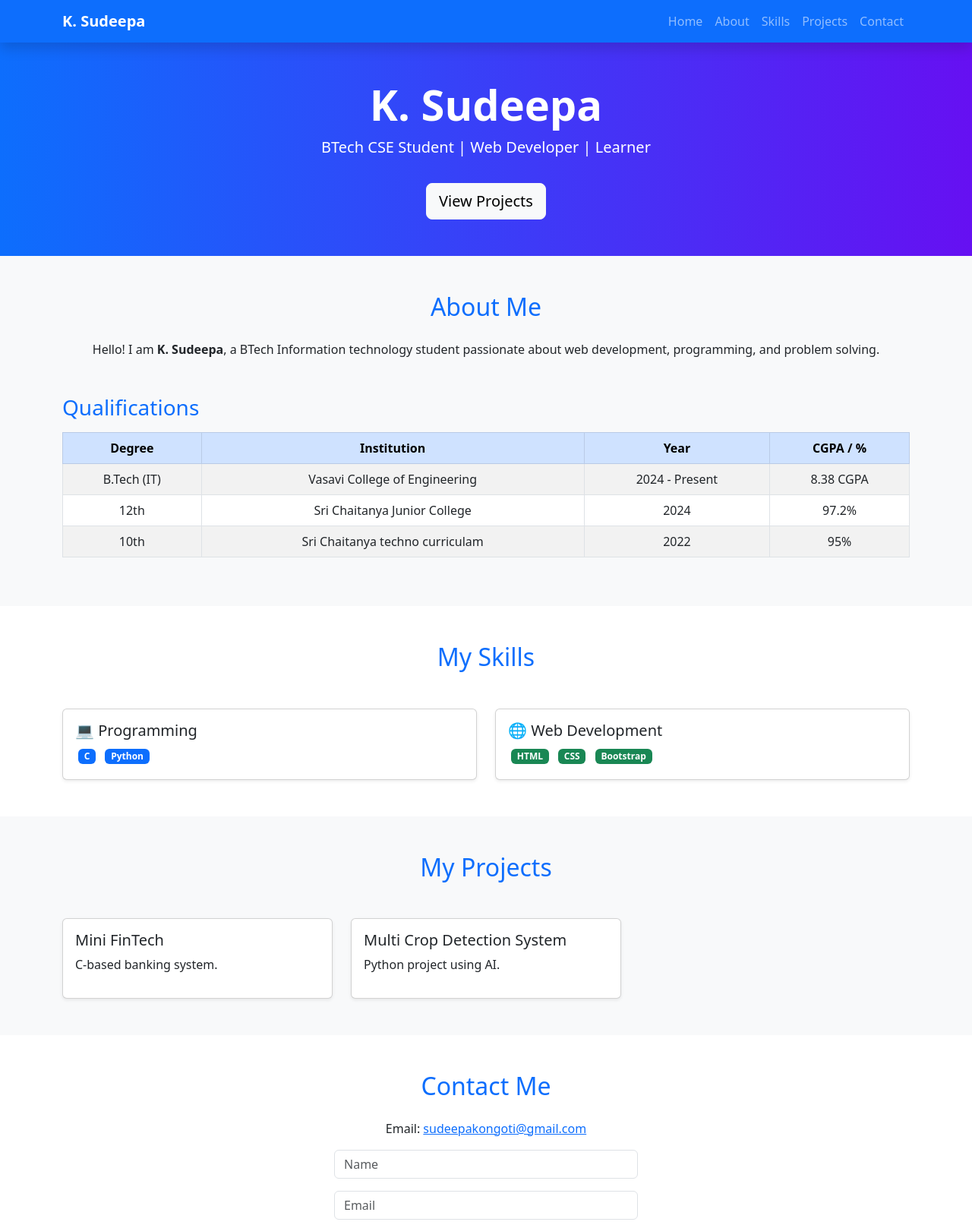
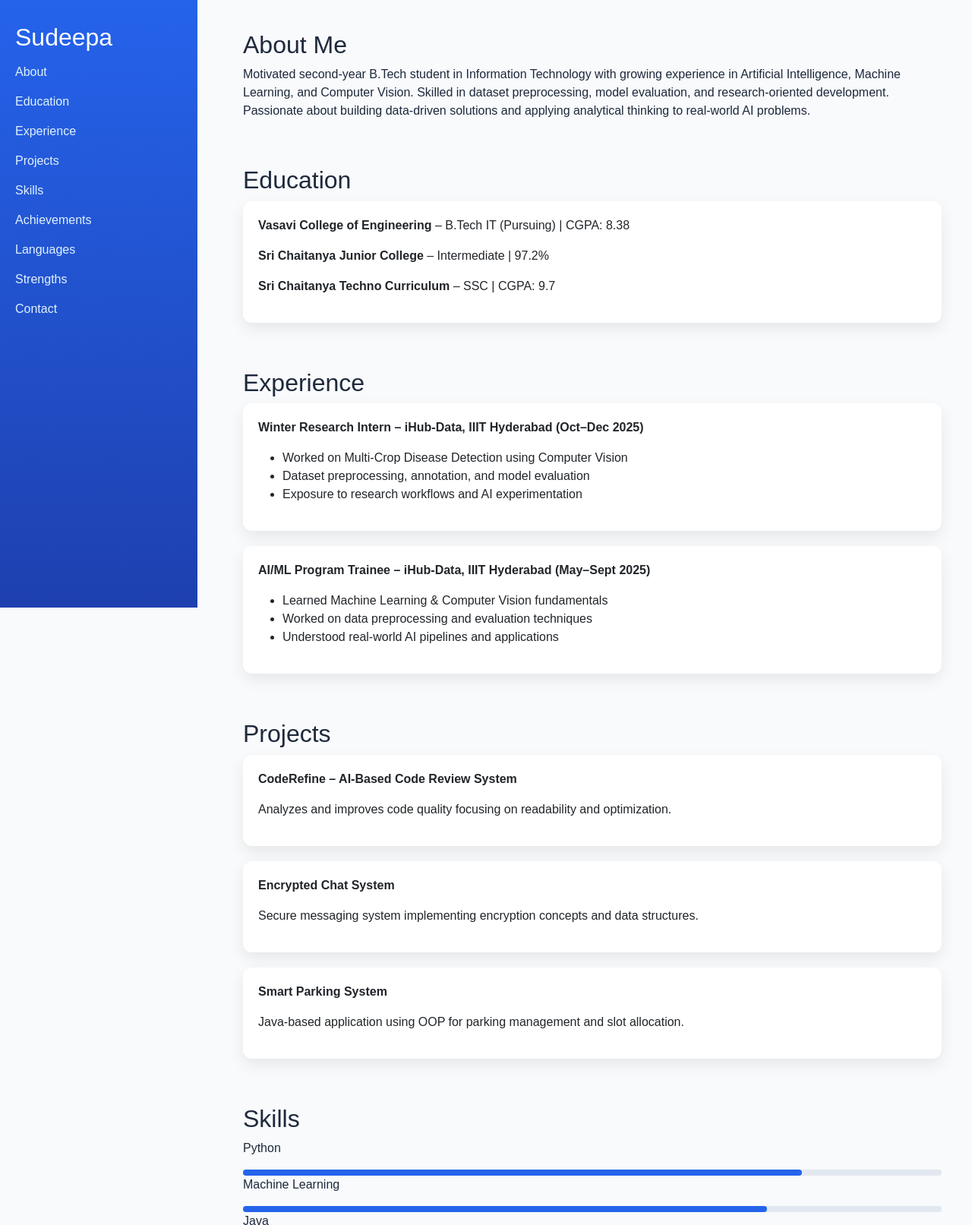
Before and after one commit to Sudeepa980/Portfolio, a plain HTML site: page index.html in a window 1280 px wide. Shown: the top 1613 px of the page at 76% size. Drawn offline with nearby package versions, Linux system fonts and the light colour scheme.

Commit message:
Update index.html

```diff
--- a/index.html
+++ b/index.html
@@ -3,207 +3,144 @@
 <head>
 <meta charset="UTF-8">
 <meta name="viewport" content="width=device-width, initial-scale=1.0">
-  <title>K. Sudeepa | Personal Website</title>
+<title>Sudeepa Kongoti | Portfolio</title>
 
-  <!-- Bootstrap CSS -->
 <link href="https://cdn.jsdelivr.net/npm/bootstrap@5.3.0/dist/css/bootstrap.min.css" rel="stylesheet">
+<link href="https://cdnjs.cloudflare.com/ajax/libs/font-awesome/6.5.0/css/all.min.css" rel="stylesheet">
 
-  <!-- Custom Styling -->
 <style>
-    body {
-      scroll-behavior: smooth;
-    }
-    .card:hover {
-      transform: scale(1.03);
-      transition: 0.3s;
-    }
-    header {
-      background: linear-gradient(to right, #0d6efd, #6610f2);
-    }
+body { font-family: 'Poppins', sans-serif; background:#f8fafc; color:#1e293b; }
+.sidebar { position:fixed; width:260px; height:100%; background:linear-gradient(180deg,#2563eb,#1e40af); padding:30px 20px; }
+.sidebar h2 { color:#fff; }
+.sidebar a { display:block; color:#e0f2fe; margin:15px 0; text-decoration:none; font-weight:500; }
+.sidebar a:hover { color:#fff; }
+.content { margin-left:280px; padding:40px; }
+.section { margin-bottom:60px; }
+.card { background:#fff; border:none; border-radius:12px; padding:20px; margin-bottom:20px; box-shadow:0 8px 20px rgba(0,0,0,0.08); }
+.skill-bar { height:8px; background:#e2e8f0; border-radius:5px; }
+.skill-fill { height:8px; background:#2563eb; border-radius:5px; }
+.badge-soft{background:#eef2ff;color:#3730a3;padding:6px 10px;border-radius:20px;margin:4px;display:inline-block}
 </style>
 </head>
 
 <body>
 
-<!-- Navbar -->
-<nav class="navbar navbar-expand-lg navbar-dark bg-primary sticky-top shadow">
-  <div class="container">
-    <a class="navbar-brand fw-bold" href="#">K. Sudeepa</a>
-    <button class="navbar-toggler" type="button" data-bs-toggle="collapse" data-bs-target="#navbarNav">
-      <span class="navbar-toggler-icon"></span>
-    </button>
+<div class="sidebar">
+  <h2>Sudeepa</h2>
+  <a href="#about">About</a>
+  <a href="#education">Education</a>
+  <a href="#experience">Experience</a>
+  <a href="#projects">Projects</a>
+  <a href="#skills">Skills</a>
+  <a href="#achievements">Achievements</a>
+  <a href="#languages">Languages</a>
+  <a href="#strengths">Strengths</a>
+  <a href="#contact">Contact</a>
+</div>
 
-    <div class="collapse navbar-collapse" id="navbarNav">
-      <ul class="navbar-nav ms-auto">
-        <li class="nav-item"><a class="nav-link" href="#home">Home</a></li>
-        <li class="nav-item"><a class="nav-link" href="#about">About</a></li>
-        <li class="nav-item"><a class="nav-link" href="#skills">Skills</a></li>
-        <li class="nav-item"><a class="nav-link" href="#projects">Projects</a></li>
-        <li class="nav-item"><a class="nav-link" href="#contact">Contact</a></li>
-      </ul>
-    </div>
-  </div>
-</nav>
+<div class="content">
 
-<!-- Home -->
-<header id="home" class="text-white text-center py-5">
-  <div class="container">
-    <h1 class="display-4 fw-bold">K. Sudeepa</h1>
-    <p class="lead">BTech CSE Student | Web Developer | Learner</p>
-    <a href="#projects" class="btn btn-light btn-lg mt-3">View Projects</a>
-  </div>
-</header>
+<section id="about" class="section">
+<h2>About Me</h2>
+<p>Motivated second-year B.Tech student in Information Technology with growing experience in Artificial Intelligence, Machine Learning, and Computer Vision. Skilled in dataset preprocessing, model evaluation, and research-oriented development. Passionate about building data-driven solutions and applying analytical thinking to real-world AI problems.</p>
+</section>
 
-<!-- About -->
-<section id="about" class="py-5 bg-light">
-  <div class="container">
-    <h2 class="text-center text-primary mb-4">About Me</h2>
-    <p class="text-center">
-      Hello! I am <strong>K. Sudeepa</strong>, a BTech Information technology student passionate about
-      web development, programming, and problem solving.
-    </p>
-
-    <h3 class="text-primary mt-5 mb-3">Qualifications</h3>
-    <div class="table-responsive">
-      <table class="table table-bordered table-striped text-center">
-        <thead class="table-primary">
-          <tr>
-            <th>Degree</th>
-            <th>Institution</th>
-            <th>Year</th>
-            <th>CGPA / %</th>
-          </tr>
-        </thead>
-        <tbody>
-          <tr>
-            <td>B.Tech (IT)</td>
-            <td>Vasavi College of Engineering</td>
-            <td>2024 - Present</td>
-            <td>8.38 CGPA</td>
-          </tr>
-          <tr>
-            <td>12th</td>
-            <td>Sri Chaitanya Junior College</td>
-            <td>2024</td>
-            <td>97.2%</td>
-          </tr>
-          <tr>
-            <td>10th</td>
-            <td>Sri Chaitanya techno curriculam</td>
-            <td> 2022</td>
-            <td>95%</td>
-          </tr>
-        </tbody>
-      </table>
-    </div>
+<section id="education" class="section">
+<h2>Education</h2>
+<div class="card">
+<p><b>Vasavi College of Engineering</b> – B.Tech IT (Pursuing) | CGPA: 8.38</p>
+<p><b>Sri Chaitanya Junior College</b> – Intermediate | 97.2%</p>
+<p><b>Sri Chaitanya Techno Curriculum</b> – SSC | CGPA: 9.7</p>
 </div>
 </section>
 
-<!-- Skills -->
-<section id="skills" class="py-5">
-  <div class="container">
-    <h2 class="text-center text-primary mb-5">My Skills</h2>
-
-    <div class="row g-4">
-
-      <div class="col-md-6">
-        <div class="card shadow-sm h-100">
-          <div class="card-body">
-            <h5>💻 Programming</h5>
-            <span class="badge bg-primary m-1">C</span>
-            <span class="badge bg-primary m-1">Python</span>
-          </div>
-        </div>
+<section id="experience" class="section">
+<h2>Experience</h2>
+<div class="card">
+<p><b>Winter Research Intern – iHub-Data, IIIT Hyderabad (Oct–Dec 2025)</b></p>
+<ul>
+<li>Worked on Multi-Crop Disease Detection using Computer Vision</li>
+<li>Dataset preprocessing, annotation, and model evaluation</li>
+<li>Exposure to research workflows and AI experimentation</li>
+</ul>
 </div>
 
-      <div class="col-md-6">
-        <div class="card shadow-sm h-100">
-          <div class="card-body">
-            <h5>🌐 Web Development</h5>
-            <span class="badge bg-success m-1">HTML</span>
-            <span class="badge bg-success m-1">CSS</span>
-            <span class="badge bg-success m-1">Bootstrap</span>
-          </div>
-        </div>
-      </div>
-
-    </div>
+<div class="card">
+<p><b>AI/ML Program Trainee – iHub-Data, IIIT Hyderabad (May–Sept 2025)</b></p>
+<ul>
+<li>Learned Machine Learning & Computer Vision fundamentals</li>
+<li>Worked on data preprocessing and evaluation techniques</li>
+<li>Understood real-world AI pipelines and applications</li>
+</ul>
 </div>
 </section>
 
-<!-- Projects -->
-<section id="projects" class="py-5 bg-light">
-  <div class="container">
-    <h2 class="text-center text-primary mb-5">My Projects</h2>
-
-    <div class="row g-4">
-
-      <div class="col-md-4">
-        <div class="card shadow-sm h-100">
-          <div class="card-body">
-            <h5>Mini FinTech </h5>
-            <p>C-based banking system.</p>
+<section id="projects" class="section">
+<h2>Projects</h2>
+<div class="card">
+<p><b>CodeRefine – AI-Based Code Review System</b></p>
+<p>Analyzes and improves code quality focusing on readability and optimization.</p>
 </div>
+<div class="card">
+<p><b>Encrypted Chat System</b></p>
+<p>Secure messaging system implementing encryption concepts and data structures.</p>
 </div>
-      </div>
-
-      <div class="col-md-4">
-        <div class="card shadow-sm h-100">
-          <div class="card-body">
-            <h5>Multi Crop Detection System</h5>
-            <p>Python project using AI.</p>
-          </div>
-        </div>
-      </div>
-
-    </div>
+<div class="card">
+<p><b>Smart Parking System</b></p>
+<p>Java-based application using OOP for parking management and slot allocation.</p>
 </div>
 </section>
 
-<!-- Contact -->
-<section id="contact" class="py-5">
-  <div class="container text-center">
-    <h2 class="text-primary mb-4">Contact Me</h2>
+<section id="skills" class="section">
+<h2>Skills</h2>
+<p>Python</p><div class="skill-bar"><div class="skill-fill" style="width:80%"></div></div>
+<p>Machine Learning</p><div class="skill-bar"><div class="skill-fill" style="width:75%"></div></div>
+<p>Java</p><div class="skill-bar"><div class="skill-fill" style="width:70%"></div></div>
+<p>C Programming</p><div class="skill-bar"><div class="skill-fill" style="width:70%"></div></div>
 
-    <p>Email:
-      <a href="mailto:sudeepakongoti@gmail.com">sudeepakongoti@gmail.com</a>
-    </p>
-
-    <form id="contactForm" class="mx-auto" style="max-width:400px;">
-      <input type="text" class="form-control mb-3" placeholder="Name" required>
-      <input type="email" class="form-control mb-3" placeholder="Email" required>
-      <textarea class="form-control mb-3" rows="3" placeholder="Message" required></textarea>
-      <button class="btn btn-primary w-100">Send</button>
-    </form>
+<div class="mt-3">
+<span class="badge-soft">NumPy</span>
+<span class="badge-soft">Pandas</span>
+<span class="badge-soft">Matplotlib</span>
+<span class="badge-soft">Data Structures</span>
+<span class="badge-soft">OOP</span>
 </div>
 </section>
 
-<!-- Modal -->
-<div class="modal fade" id="successModal">
-  <div class="modal-dialog modal-dialog-centered">
-    <div class="modal-content text-center p-3">
-      <h5>Message Sent!</h5>
-      <button class="btn btn-secondary" data-bs-dismiss="modal">Close</button>
+<section id="achievements" class="section">
+<h2>Achievements</h2>
+<div class="card">
+<ul>
+<li>Completed AI/ML & Computer Vision training at IIIT Hyderabad</li>
+<li>Hands-on exposure to research-based AI workflows</li>
+<li>Strong focus on real-world problem solving using AI</li>
+</ul>
 </div>
+</section>
+
+<section id="languages" class="section">
+<h2>Languages</h2>
+<div class="card">
+<p>Telugu (Fluent) | Hindi (Fluent) | English (Professional)</p>
 </div>
+</section>
+
+<section id="strengths" class="section">
+<h2>Strengths</h2>
+<div class="card">
+<p>Analytical Thinking | Problem Solving | Quick Learner | Research Mindset | Structured Work Approach</p>
 </div>
+</section>
 
-<!-- Footer -->
-<footer class="bg-primary text-white text-center py-3">
-  © 2026 K. Sudeepa
-</footer>
+<section id="contact" class="section">
+<h2>Contact</h2>
+<p>Email: sudeepakongoti@gmail.com</p>
+<p>Phone: 9550862730</p>
+<p>GitHub: https://github.com/Sudeepa980</p>
+<p>LinkedIn: https://linkedin.com/in/sudeepa-kongoti-647b7333b</p>
+</section>
 
-<!-- JS -->
-<script src="https://cdn.jsdelivr.net/npm/bootstrap@5.3.0/dist/js/bootstrap.bundle.min.js"></script>
-
-<script>
-  const form = document.getElementById('contactForm');
-  form.addEventListener('submit', function(e) {
-    e.preventDefault();
-    new bootstrap.Modal(document.getElementById('successModal')).show();
-    form.reset();
-  });
-</script>
+</div>
 
 </body>
 </html>
```
Lines whose indentation alone changed are shown as unchanged.
